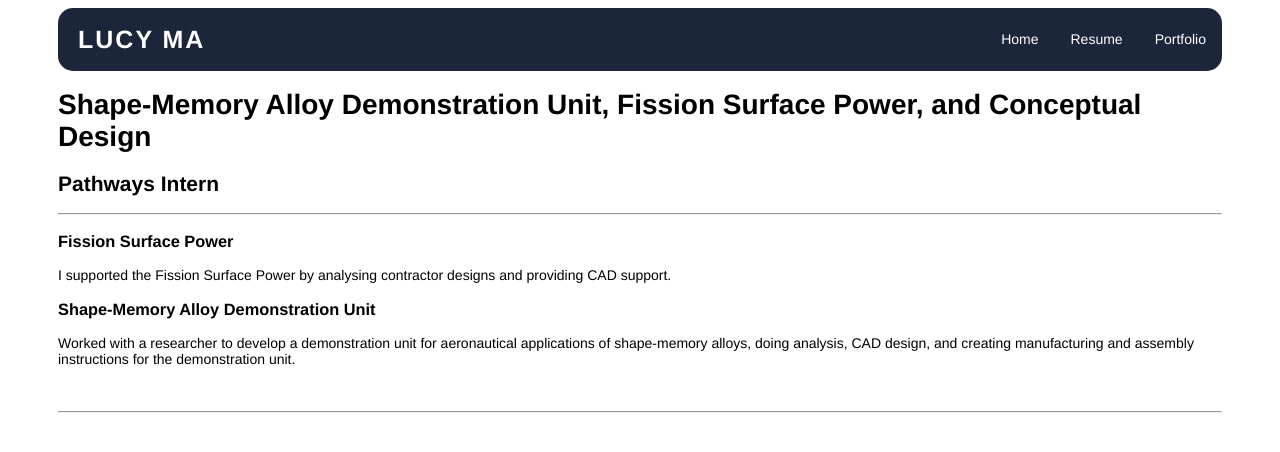
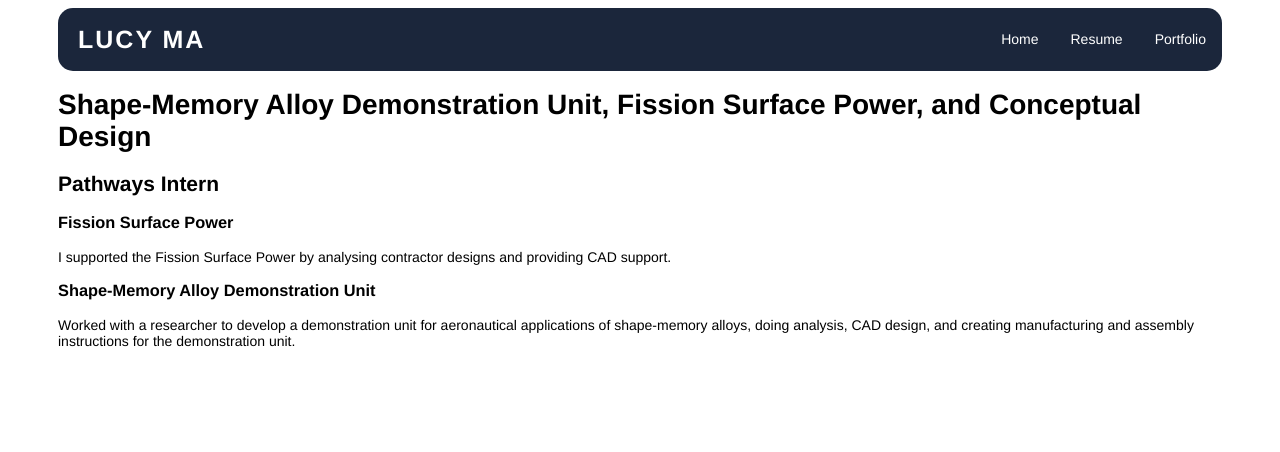
Before and after one commit to lucyttma/lucyttma.github.io, a Jekyll site: the page built from _portfolio/nasagrc25.md, in a window 1280 px wide. Shown: the top 452 px of the page. Built offline with Jekyll 4.4.1, drawn with Linux system fonts in a browser that asks for light colours.

Commit message:
Update nasagrc25.md

```diff
--- a/_portfolio/nasagrc25.md
+++ b/_portfolio/nasagrc25.md
@@ -1,17 +1,14 @@
 ---
 name: Shape-Memory Alloy Demonstration Unit, Fission Surface Power, and Conceptual Design
 position: Pathways Intern
-time: Spring/Summer 2025
+time: Spring and Summer 2025
 organization: NASA Glenn Research Center
 excerpt: I worked at NASA Glenn with the Engineering and Mechanical Integration branch, working on a variety of projects with different teams.
 ---
 
-<hr />
 <h3> Fission Surface Power</h3>
 <p> I supported the Fission Surface Power by analysing contractor designs and providing CAD support.</p>
 
 <h3> Shape-Memory Alloy Demonstration Unit </h3>
 <p> Worked with a researcher to develop a demonstration unit for aeronautical applications of shape-memory alloys, doing analysis, CAD design, and creating manufacturing and assembly instructions for the demonstration unit. </p>
 <p>&nbsp;</p>
-
-<hr />
```
